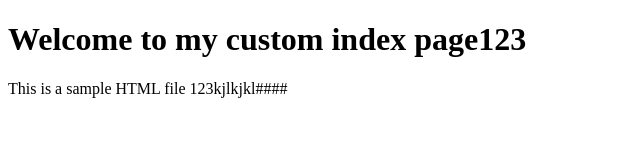
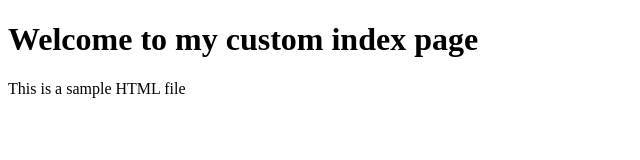
Before and after one commit to haridevops767/devop-projects, a plain HTML site: page nginx-web/configmap/index.html in a window 1280 px wide. Shown: the whole page, without its empty margins (0-640 px from the left). Drawn offline with Linux system fonts and the light colour scheme.

Commit message:
Update index.html

```diff
--- a/nginx-web/configmap/index.html
+++ b/nginx-web/configmap/index.html
@@ -4,7 +4,7 @@
     <title>My Custom Index Page1</title>
   </head>
   <body>
-    <h1>Welcome to my custom index page123</h1>
-    <p>This is a sample HTML file 123kjlkjkl####</p>
+    <h1>Welcome to my custom index page</h1>
+    <p>This is a sample HTML file</p>
   </body>
 </html>
```
